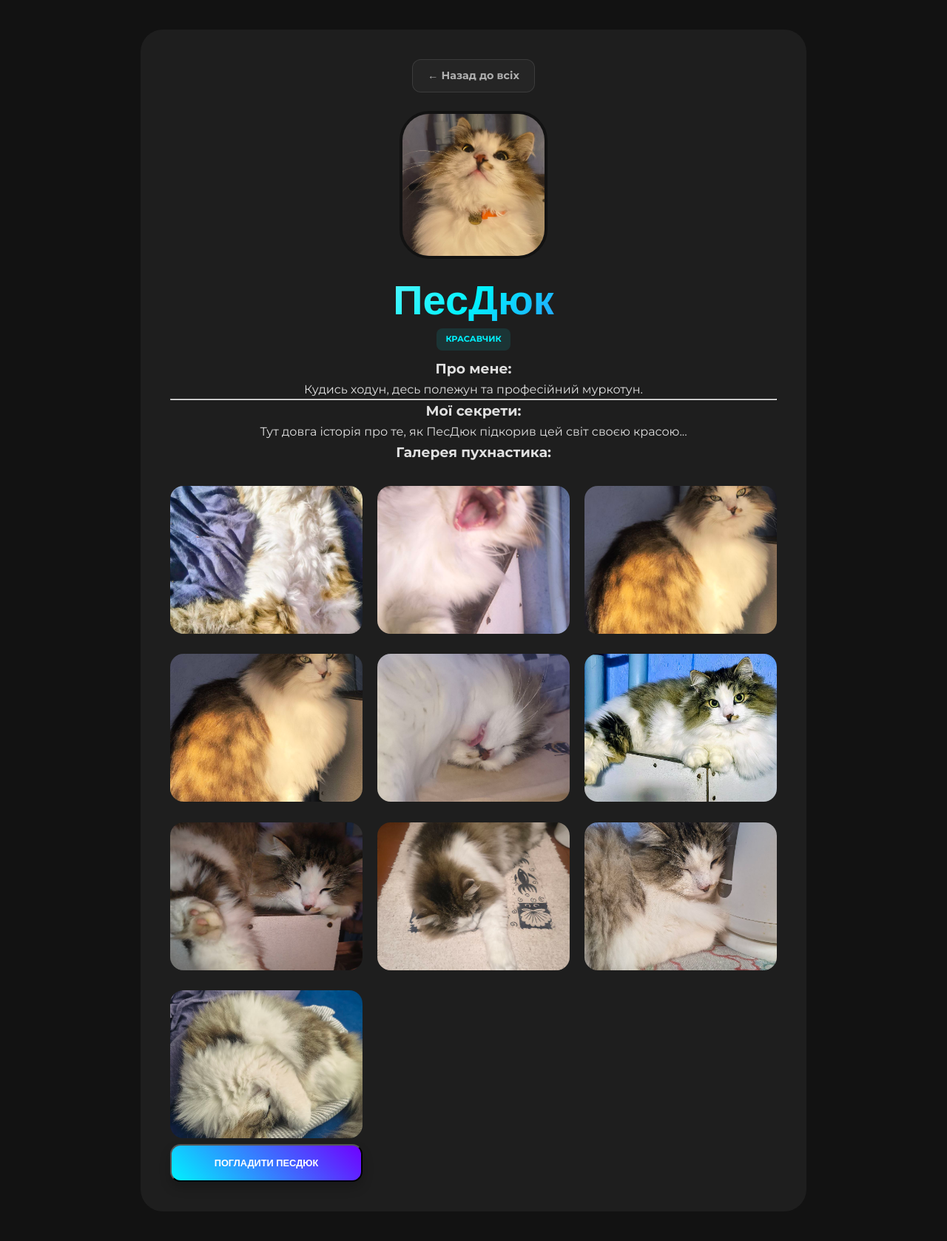
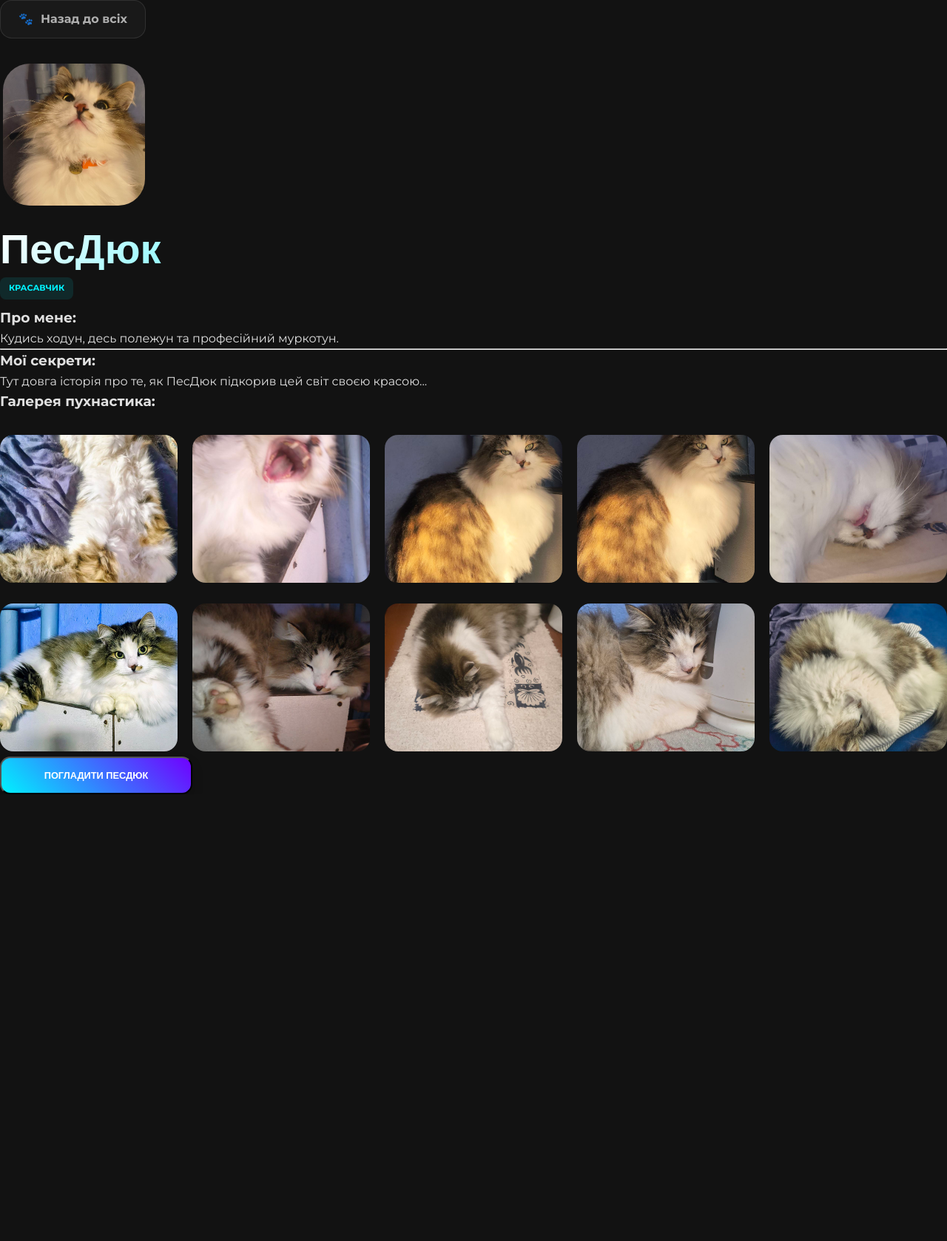
Before and after one commit to alepasen/cat_blog, a Flask app: page /cat/pes in a window 1280 px wide. Shown: the whole page at 74% size. After the commit the page ends 1074 px from the top, so only its background shows below. Run offline with Flask 3, Linux system fonts and the light colour scheme; some libraries are stand-ins or nearby versions; some web fonts are replaced.

Commit message:
Замінив стрілку на котячу лапку з анімацією

```diff
--- a/static/css/style.css
+++ b/static/css/style.css
@@ -157,23 +157,30 @@ header h1 {
 .back-link {
     display: inline-flex;
     align-items: center;
-    color: var(--text-muted); /* Світло-сірий за замовчуванням */
+    gap: 10px; /* Відступ між лапкою та текстом */
+    color: var(--text-muted);
     text-decoration: none;
-    font-size: 0.9rem;
+    font-size: 1rem;
     font-weight: 600;
-    padding: 10px 20px;
+    padding: 12px 24px;
     border: 1px solid rgba(255, 255, 255, 0.1);
-    border-radius: 12px;
+    border-radius: 16px;
     background: rgba(255, 255, 255, 0.03);
-    margin-bottom: 25px;
-    transition: all 0.3s ease;
+    margin-bottom: 30px;
+    transition: all 0.3s cubic-bezier(0.175, 0.885, 0.32, 1.275);
 }
 
 .back-link:hover {
-    color: var(--accent-pes); /* Стає яскравим при наведенні */
-    background: rgba(0, 242, 254, 0.05);
+    color: var(--accent-pes);
+    background: rgba(0, 242, 254, 0.07);
     border-color: var(--accent-pes);
-    transform: translateX(-5px); /* Легкий рух вліво для ефекту "назад" */
+    transform: scale(1.05); /* Кнопка трохи збільшується */
+}
+
+/* Анімація самої лапки при наведенні */
+.back-link:hover span {
+    transform: rotate(-20deg) scale(1.2);
+    display: inline-block;
 }
 
 /* СТОРІНКА ДЕТАЛЕЙ */
--- a/templates/cat_detail.html
+++ b/templates/cat_detail.html
@@ -9,8 +9,9 @@
 </head>
 <body class="detail-page {{ cat.id }}">
 
-    <div class="profile-container">
-        <a href="/" class="back-link">← Назад до всіх</a>
+		<a href="/" class="back-link">
+			<span>🐾</span> Назад до всіх
+		</a>
 
         <div class="profile-header">
             <img src="{{ url_for('static', filename=cat.img) }}" alt="{{ cat.name }}" class="profile-avatar">
```
